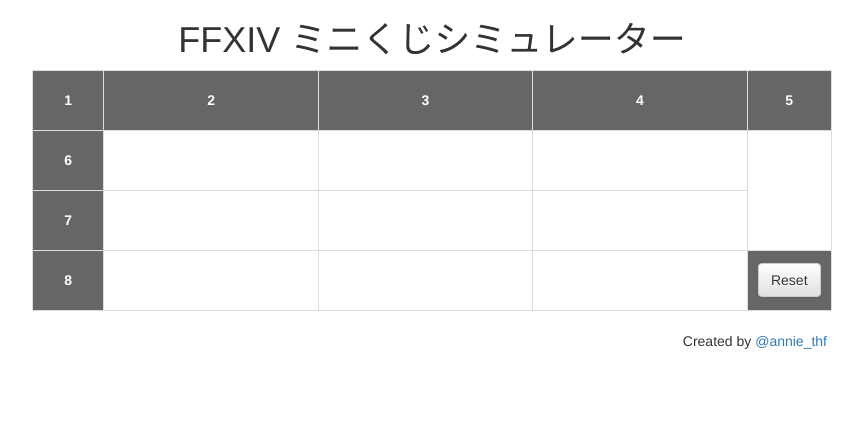
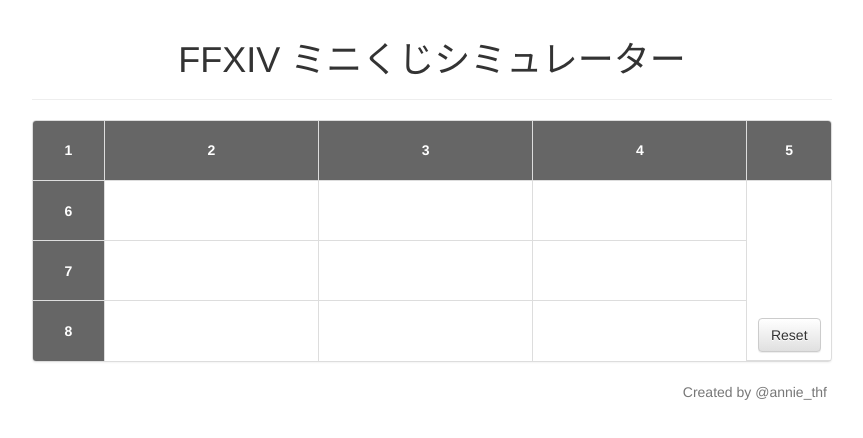
Before and after one commit to annie-sw/ffxiv-minikuji, a Vue app: page / in a window 1280 px wide. Shown: the top 438 px of the page, without its empty margins (208-1071 px from the left). Built offline with nearby package versions, Linux system fonts and the light colour scheme.

Commit message:
スタイル修正

```diff
--- a/src/components/AppFooter.vue
+++ b/src/components/AppFooter.vue
@@ -4,7 +4,7 @@
 		<span class="sqex_trademark">記載されている会社名・製品名・システム名などは、各社の商標、または登録商標です。</span><br>
 		<span class="sqex_copyright">Copyright (C) 2010 - 2017 SQUARE ENIX CO., LTD. All Rights Reserved.</span><br>
 		-->
-		<span class="credits">Created by <a href="https://twitter.com/annie_thf" target="_blank">@annie_thf</a></span>
+		<span class="credits text-muted">Created by <a href="https://twitter.com/annie_thf" target="_blank" class="text-muted">@annie_thf</a></span>
 	</footer>
 </template>
 
--- a/src/components/AppHeader.vue
+++ b/src/components/AppHeader.vue
@@ -1,5 +1,5 @@
 <template>
-	<header>
+	<header class="page-header">
 		<h1>FFXIV ミニくじシミュレーター</h1>
 	</header>
 </template>
--- a/src/components/ExpectedTable.vue
+++ b/src/components/ExpectedTable.vue
@@ -9,6 +9,7 @@
           <tr v-for="x in expectedLines"
               v-bind:class="{ 'expected-1': classObject['expected-1_' + x.id], 'expected-2': classObject['expected-2_' + x.id] }"
               v-on:click="$emit('selectLine', x.id)">
+
             <th class="line-no">{{ x.id }}</th>
             <td class="expection">{{ x.score.toFixed(2) }}</td>
             <td>{{ x.values }}</td>
--- a/src/components/NumberPanels.vue
+++ b/src/components/NumberPanels.vue
@@ -1,11 +1,14 @@
 <template>
 	<div id="number-panels" v-on:click.stop.self="selectNumber(-1)">
-		<h2>Choose Number</h2>
+		<h1><span class="label label-default">Choose Number</span></h1>
 		<ul v-on:click.stop.self="selectNumber(-1)">
-			<li v-for="i in 9" v-on:click="selectNumber(i)" v-bind:class="{ invisible: board.indexOf(i) >= 0 }">
+			<li v-for="i in 9"
+					v-on:click="selectNumber(i)"
+					v-bind:class="[{ invisible: board.indexOf(i) >= 0 }, 'panel panel-default']">
+
 				<span>{{ i }}</span>
 			</li>
-			<li v-on:click="selectNumber(0)">
+			<li v-on:click="selectNumber(0)" class="panel panel-default">
 				<span>clear</span>
 			</li>
 		</ul>
@@ -41,7 +44,7 @@
 	position: relative;
 	padding: 10% 10% 10% 10%;
 	margin: 1% 1% 0% 0%;
-	border: 1px solid;
+	/* border: 1px solid; */
 	width: 30%;
 	float: left;
 	list-style: none;
--- a/src/components/ScratchBoard.vue
+++ b/src/components/ScratchBoard.vue
@@ -1,19 +1,22 @@
 <template>
-  <div>
+  <div class="panel panel-default">
     <table id="scratch-board" class="table table-bordered">
         <tbody>
             <tr>
-                <th v-bind:class="[{ expected: classObject.expected_line_1 }, 'col-xs-1', 'col-sm-1']">1</th>
-                <th v-bind:class="[{ expected: classObject.expected_line_2 }, 'col-xs-3', 'col-sm-3']">2</th>
-                <th v-bind:class="[{ expected: classObject.expected_line_3 }, 'col-xs-3', 'col-sm-3']">3</th>
-                <th v-bind:class="[{ expected: classObject.expected_line_4 }, 'col-xs-3', 'col-sm-3']">4</th>
-                <th v-bind:class="[{ expected: classObject.expected_line_5 }, 'col-xs-1', 'col-sm-1']">5</th>
+                <th v-bind:class="[{ expected: classObject.expected_line_1 }, 'col-xs-1 col-sm-1']">1</th>
+                <th v-bind:class="[{ expected: classObject.expected_line_2 }, 'col-xs-3 col-sm-3']">2</th>
+                <th v-bind:class="[{ expected: classObject.expected_line_3 }, 'col-xs-3 col-sm-3']">3</th>
+                <th v-bind:class="[{ expected: classObject.expected_line_4 }, 'col-xs-3 col-sm-3']">4</th>
+                <th v-bind:class="[{ expected: classObject.expected_line_5 }, 'col-xs-1 col-sm-1']">5</th>
             </tr>
         <tr>
             <th v-bind:class="{ expected: classObject.expected_line_6 }">6</th>
             <td v-bind:class="{duplicated: classObject.duplicated_0, expected: classObject.expected_0}" v-on:click="selectIndex(0)">{{ dispNumber(0) }}</td>
             <td v-bind:class="{duplicated: classObject.duplicated_1, expected: classObject.expected_1}" v-on:click="selectIndex(1)">{{ dispNumber(1) }}</td>
             <td v-bind:class="{duplicated: classObject.duplicated_2, expected: classObject.expected_2}" v-on:click="selectIndex(2)">{{ dispNumber(2) }}</td>
+            <td rowspan="3" class="etc">
+                <button class="btn btn-default" v-on:click="reset">Reset</button>
+            </td>
         </tr>
         <tr>
             <th v-bind:class="{ expected: classObject.expected_line_7 }">7</th>
@@ -26,9 +29,6 @@
             <td v-bind:class="{duplicated: classObject.duplicated_6, expected: classObject.expected_6}" v-on:click="selectIndex(6)">{{ dispNumber(6) }}</td>
             <td v-bind:class="{duplicated: classObject.duplicated_7, expected: classObject.expected_7}" v-on:click="selectIndex(7)">{{ dispNumber(7) }}</td>
             <td v-bind:class="{duplicated: classObject.duplicated_8, expected: classObject.expected_8}" v-on:click="selectIndex(8)">{{ dispNumber(8) }}</td>
-            <th>
-                <button class="btn btn-default" v-on:click="reset">Reset</button>
-            </th>
         </tr>
         </tbody>
     </table>
@@ -162,6 +162,10 @@
     text-align: center;
     vertical-align: middle;
 }
+#scratch-board td.etc {
+    text-align: center;
+    vertical-align: bottom;
+}
 #scratch-board {
     /* position: relative; */
 }
```
Also changed, not shown: 13 other files (tests, documents, lock files or other folders).
